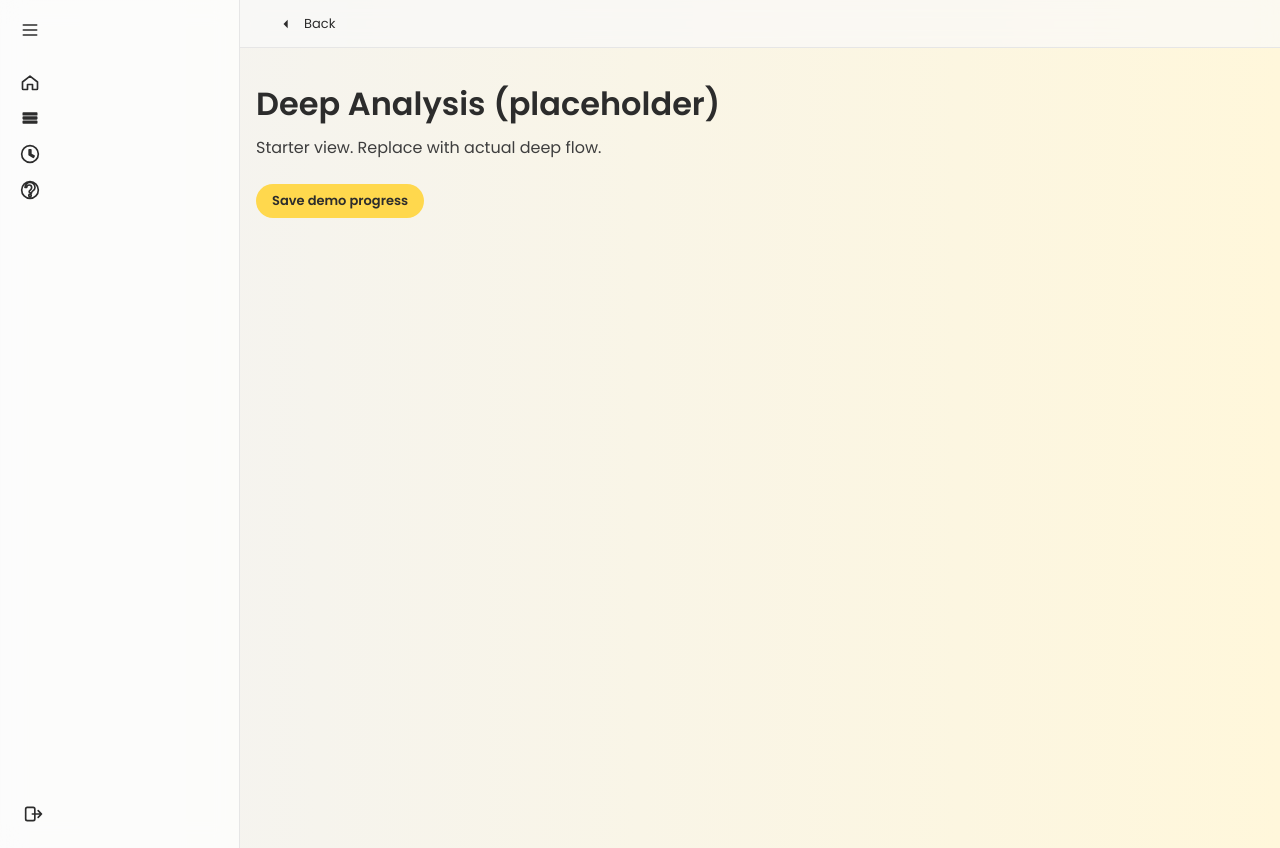
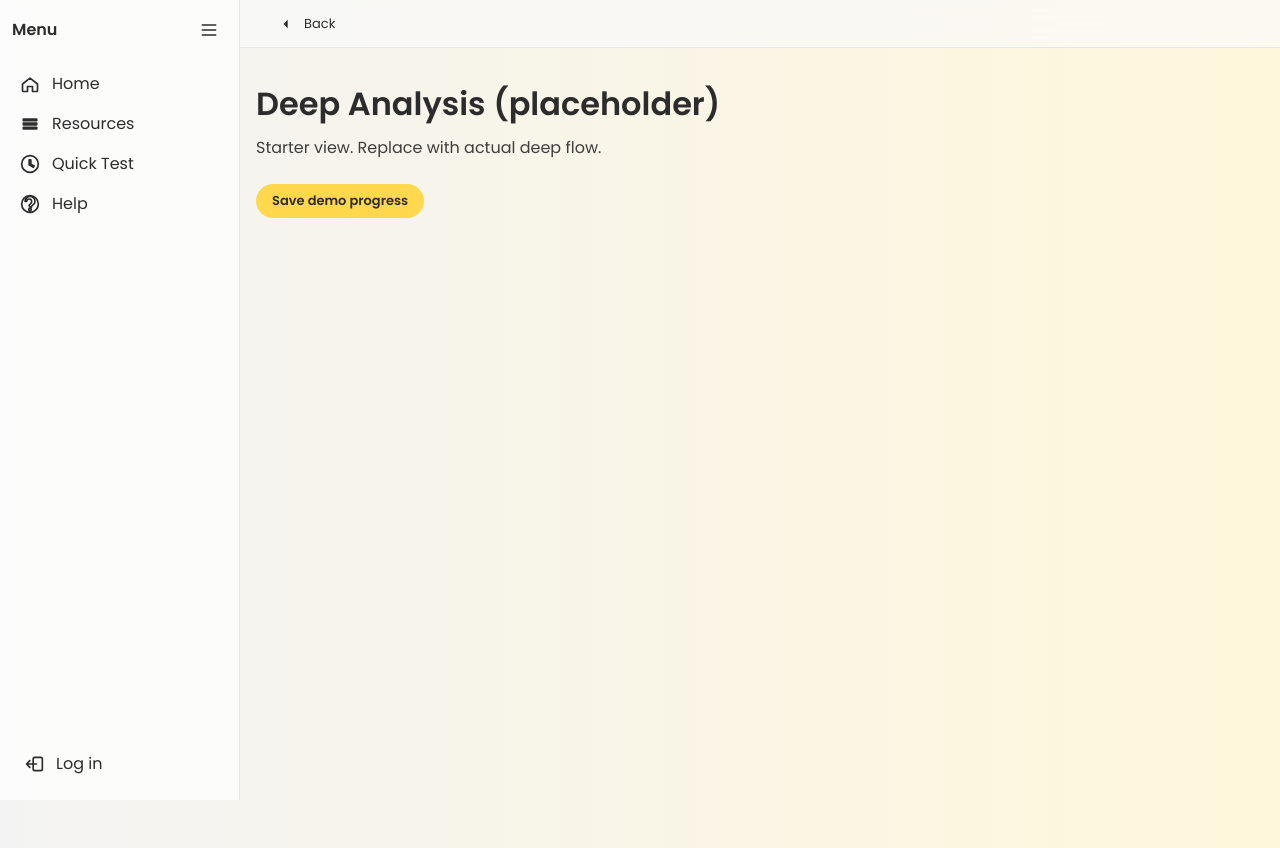
Before and after one commit to jcmanzke/Career-navigator-2, a Next.js app: page /start/deep in a window 1280 px wide. Built offline with nearby package versions, Linux system fonts and the light colour scheme; no server answers.

Commit message:
Fix sidebar to be fixed and non-scrollable

```diff
--- a/app/components/Sidebar.tsx
+++ b/app/components/Sidebar.tsx
@@ -2,8 +2,8 @@
 
 import Link from "next/link";
 import { useEffect, useState } from "react";
-import { useRouter } from "next/navigation";
 import { createClient } from "@/utils/supabase/client";
+import { navItems } from "./navItems";
 
 const Icon = ({ path, label, stroke = false }: { path: string; label: string; stroke?: boolean }) => (
   <svg
@@ -26,7 +26,6 @@ export default function Sidebar() {
   const [collapsed, setCollapsed] = useState(false);
   const [mobileOpen, setMobileOpen] = useState(false);
   const [email, setEmail] = useState<string | null>(null);
-  const router = useRouter();
 
   // Persist collapsed state (desktop only)
   useEffect(() => {
@@ -64,8 +63,13 @@ export default function Sidebar() {
   const itemBase =
     "w-full flex items-center gap-3 rounded-3xl px-3 py-2 text-neutrals-900 hover:bg-primary-500/70 focus-visible:bg-primary-500/70 focus:outline-none focus-visible:ring-2 focus-visible:ring-offset-2 focus-visible:ring-primary-500";
 
+  // Show item labels when the sidebar is expanded or when the mobile
+  // menu is open. Tailwind needs concrete class strings (md:hidden /
+  // md:inline) so we build them explicitly instead of using a dynamic
+  // template that JIT might not detect, which previously caused labels
+  // and the logout text to disappear on some pages.
   const labelCls = (collapsed: boolean, mobileOpen: boolean) =>
-    `${mobileOpen ? 'inline' : 'hidden'} md:${collapsed ? 'hidden' : 'inline'}`;
+    `${mobileOpen ? 'inline' : 'hidden'} ${collapsed ? 'md:hidden' : 'md:inline'}`;
 
   return (
     <>
@@ -83,16 +87,16 @@ export default function Sidebar() {
         aria-label="Sidebar navigation"
         className={
           `${collapsed ? "md:w-16" : "md:w-60"} ` +
-          `shrink-0 border-r border-accent-700 bg-neutrals-50/70 backdrop-blur-md px-2 py-3 flex flex-col min-h-screen overflow-y-auto ` +
+          `shrink-0 border-r border-accent-700 bg-neutrals-50/70 backdrop-blur-md px-2 py-3 flex flex-col h-screen overflow-hidden ` +
           // Mobile off-canvas behavior
-          `fixed inset-y-0 left-0 z-50 w-64 transform transition-transform md:static md:translate-x-0 ` +
+          `fixed inset-y-0 left-0 z-50 w-64 transform transition-transform md:sticky md:top-0 md:bottom-auto md:translate-x-0 ` +
           (mobileOpen ? "translate-x-0" : "-translate-x-full md:translate-x-0")
         }
         role="navigation"
       >
         <div className="flex items-center justify-between px-1">
           {/* Title */}
-          <span className={`${mobileOpen ? 'inline' : 'hidden'} md:${collapsed ? 'hidden' : 'inline'} font-semibold text-neutrals-900`}>Menu</span>
+          <span className={`${mobileOpen ? 'inline' : 'hidden'} ${collapsed ? 'md:hidden' : 'md:inline'} font-semibold text-neutrals-900`}>Menu</span>
           {/* Collapse toggle (desktop) and Close (mobile) */}
           <div className="flex items-center gap-2">
             <button
@@ -116,55 +120,48 @@ export default function Sidebar() {
         </div>
 
         <nav className="mt-4 flex-1 space-y-1">
+          {navItems.map((item) =>
+            item.href ? (
               <Link
-            href="/start"
+                key={item.label}
+                href={item.href}
                 className={itemBase}
-            aria-label="Home"
+                aria-label={item.label}
                 onClick={() => setMobileOpen(false)}
-            title={collapsed ? 'Home' : undefined}
+                title={collapsed ? item.label : undefined}
               >
-            <Icon label="Home" path="M3 12l9-7 9 7v8a1 1 0 01-1 1h-5v-6H9v6H4a1 1 0 01-1-1v-8z" stroke />
-            <span className={labelCls(collapsed, mobileOpen)}>Home</span>
+                <Icon label={item.label} path={item.iconPath} stroke />
+                <span className={labelCls(collapsed, mobileOpen)}>{item.label}</span>
               </Link>
-
+            ) : (
               <button
+                key={item.label}
                 className={itemBase}
-            aria-label="Resources"
+                aria-label={item.label}
                 type="button"
                 onClick={() => setMobileOpen(false)}
-            title={collapsed ? 'Resources' : undefined}
+                title={collapsed ? item.label : undefined}
               >
-            <Icon label="Resources" path="M4 6h16v2H4V6zm0 5h16v2H4v-2zm0 5h16v2H4v-2z" stroke />
-            <span className={labelCls(collapsed, mobileOpen)}>Resources</span>
+                <Icon label={item.label} path={item.iconPath} stroke />
+                <span className={labelCls(collapsed, mobileOpen)}>{item.label}</span>
               </button>
-
-          <button
-            className={itemBase}
-            aria-label="Quick Test"
-            type="button"
-            onClick={() => setMobileOpen(false)}
-            title={collapsed ? 'Quick Test' : undefined}
-          >
-            <Icon label="Quick Test" path="M12 2a10 10 0 100 20 10 10 0 000-20zm1 5h-2v6l5 3 .9-1.5-3.9-2.3V7z" stroke />
-            <span className={labelCls(collapsed, mobileOpen)}>Quick Test</span>
-          </button>
-
-          <button
-            className={itemBase}
-            aria-label="Help"
-            type="button"
-            onClick={() => setMobileOpen(false)}
-            title={collapsed ? 'Help' : undefined}
-          >
-            <Icon label="Help" path="M12 2a10 10 0 100 20 10 10 0 000-20zm0 15a1.5 1.5 0 110 3 1.5 1.5 0 010-3zm0-2a1 1 0 01-1-1c0-2 3-2 3-5a3 3 0 10-6 0H6a6 6 0 1112 0c0 4-4 4-4 6a1 1 0 01-1 1z" stroke />
-            <span className={labelCls(collapsed, mobileOpen)}>Help</span>
-          </button>
+            )
+          )}
         </nav>
 
         <div className="mt-auto px-1 pb-1">
           {email && (
-            <div className={`mb-2 px-3 py-1 text-small text-neutrals-600 truncate ${collapsed ? 'hidden md:block md:truncate' : ''}`} aria-label="User email">{email}</div>
+            <div
+              className={
+                "mb-2 px-3 py-1 text-small text-neutrals-600 truncate" +
+                (collapsed ? " hidden" : "")
+              }
+              aria-label="User email"
+            >
+              {email}
+            </div>
           )}
+          {email ? (
             <button
               type="button"
               onClick={logout}
@@ -180,6 +177,23 @@ export default function Sidebar() {
               />
               <span className={labelCls(collapsed, mobileOpen)}>Log out</span>
             </button>
+          ) : (
+            <Link
+              href="/login"
+              className={itemBase + " w-full justify-start"}
+              aria-label="Log in"
+              title={collapsed ? 'Log in' : undefined}
+              onClick={() => setMobileOpen(false)}
+            >
+              {/* Login icon: arrow into a rectangle */}
+              <Icon
+                label="Login"
+                path="M7 8l-4 4 4 4M3 12h12M13 4h7a2 2 0 012 2v12a2 2 0 01-2 2h-7a2 2 0 01-2-2V6a2 2 0 012-2z"
+                stroke
+              />
+              <span className={labelCls(collapsed, mobileOpen)}>Log in</span>
+            </Link>
+          )}
         </div>
       </aside>
     </>
--- /dev/null
+++ b/app/components/navItems.ts
@@ -0,0 +1,25 @@
+export type NavItem = {
+  label: string;
+  iconPath: string;
+  href?: string;
+};
+
+export const navItems: NavItem[] = [
+  {
+    label: "Home",
+    iconPath: "M3 12l9-7 9 7v8a1 1 0 01-1 1h-5v-6H9v6H4a1 1 0 01-1-1v-8z",
+    href: "/start",
+  },
+  {
+    label: "Resources",
+    iconPath: "M4 6h16v2H4V6zm0 5h16v2H4v-2zm0 5h16v2H4v-2z",
+  },
+  {
+    label: "Quick Test",
+    iconPath: "M12 2a10 10 0 100 20 10 10 0 000-20zm1 5h-2v6l5 3 .9-1.5-3.9-2.3V7z",
+  },
+  {
+    label: "Help",
+    iconPath: "M12 2a10 10 0 100 20 10 10 0 000-20zm0 15a1.5 1.5 0 110 3 1.5 1.5 0 010-3zm0-2a1 1 0 01-1-1c0-2 3-2 3-5a3 3 0 10-6 0H6a6 6 0 1112 0c0 4-4 4-4 6a1 1 0 01-1 1z",
+  },
+];
```
Lines whose indentation alone changed are shown as unchanged.
